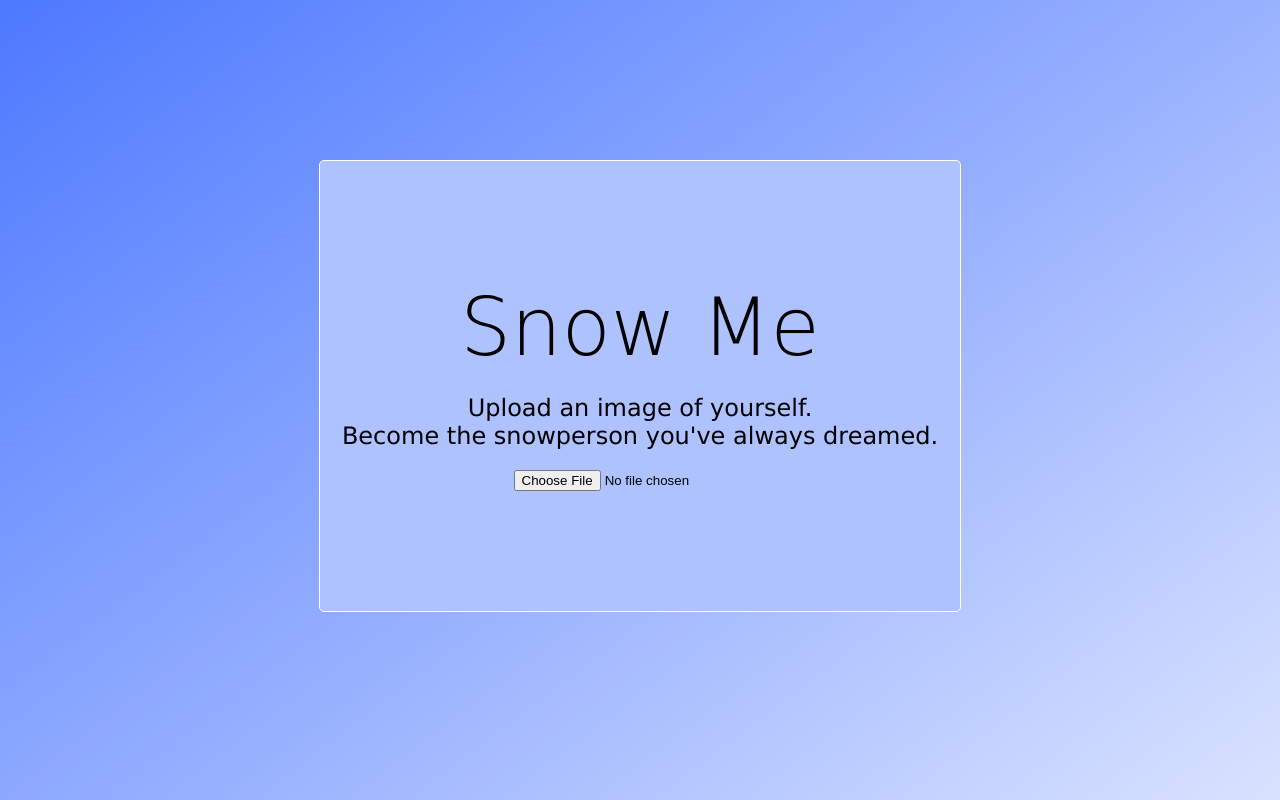
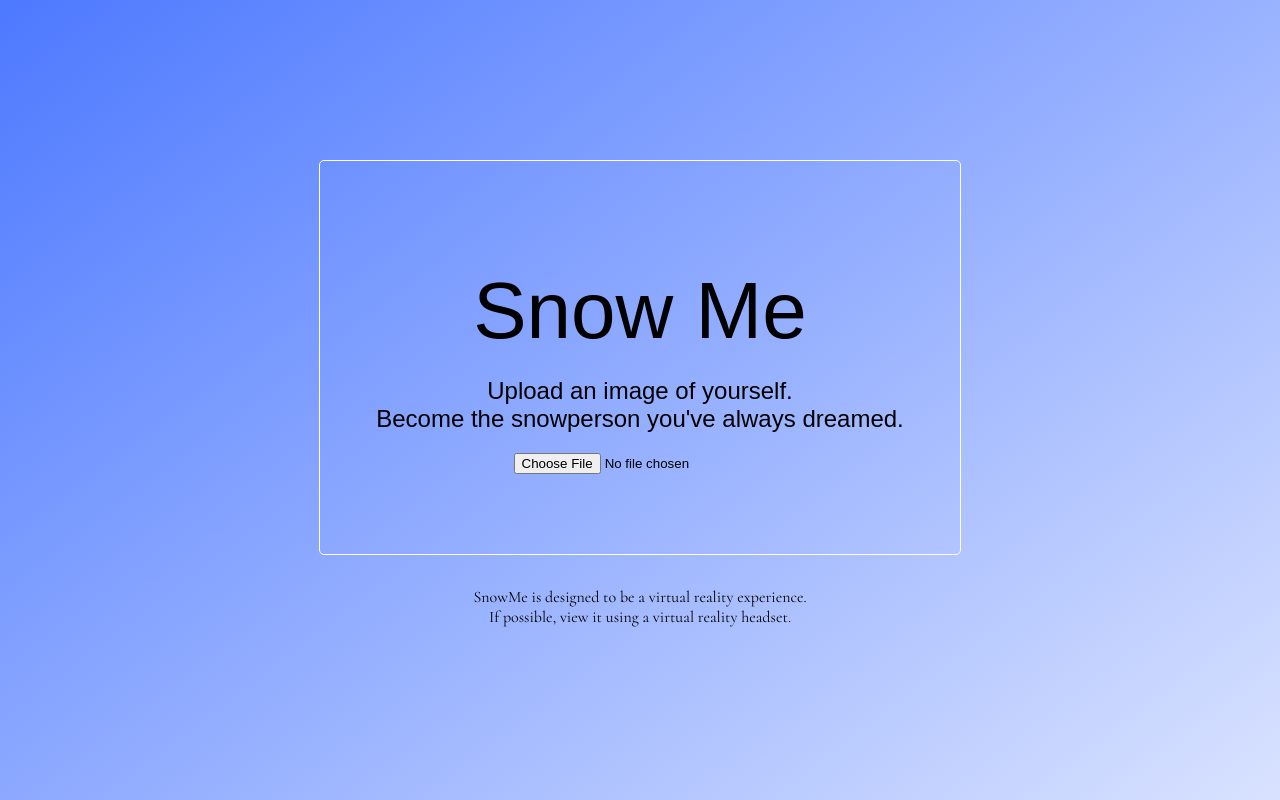
Before and after one commit to verasveras/snowme, a website: page index.html in a window 1280 px wide. Shown: the top 800 px of the page. Drawn offline with Linux system fonts and the light colour scheme; a web font is replaced by a local one.

Commit message:
styling fixed

```diff
--- a/index.html
+++ b/index.html
@@ -5,6 +5,7 @@
     <title>Snow Me : An A-Frame Application</title>
     <meta name="description" content="Snow Me">
     <link rel="stylesheet" type="text/css" href="./css/main.css">
+    <link href="https://fonts.googleapis.com/css?family=Cormorant|Nuntino|Slabo+27px" rel="stylesheet">
     <script src="https://aframe.io/releases/0.4.0/aframe.min.js"></script>
   </head>
   <body>
@@ -13,9 +14,11 @@
       <h1> Snow Me </h1>
       <div id="subheader">
         <h2> Upload an image of yourself. <br> Become the snowperson you've always dreamed. </h2>
-        <input type="file" accept="image/*" id="imageInput">
+        <input type="file" accept="image/*" id="imageInput"><br>
       </div>
     </div>
+    <p id="info"> SnowMe is designed to be a virtual reality experience. <br>
+        If possible, view it using a virtual reality headset.</p>
 
     <div id="scene">
     </div>
--- a/public/css/main.css
+++ b/public/css/main.css
@@ -2,15 +2,15 @@ body {
 	height: 100vh;
 	background-color: #99b3ff;
 	background: linear-gradient(to bottom right, #4d79ff, #e6ecff); /* Standard syntax */
+	font-family: 'Nunito', sans-serif;
+	text-align: center;
 }
 
 .before{
 	margin: 20vh auto 0vh auto;
-	padding: 15vh 0;
+	padding: 13vh 0 10vh;
 	width: 50vw;
-	font-family: Verdana, Geneva, sans-serif;
 	font-weight: lighter;
-	background-color: #ADC2FF;
 	border: 1px solid white;
 	border-radius: 5px;
 	text-align: center;
@@ -19,9 +19,7 @@ body {
 .after{
 	margin: 0vh auto 0vh auto;
 	padding: 2vh 0;
-	font-family: Verdana, Geneva, sans-serif;
 	font-weight: lighter;
-	background-color: #ADC2FF;
 	border: 1px solid white;
 	border-radius: 5px;
 	text-align: center;
@@ -29,10 +27,8 @@ body {
 }
 
 h1 {
-	font-family: cursive;
 	font-size: 5em;
 	margin: 0vh auto 0vh auto;
-	background-color: #ADC2FF;
 	text-align: center;
 	font-weight: lighter;
 }
@@ -40,3 +36,10 @@ h1 {
 h2 {
 	font-weight: lighter;
 }
+
+p {
+	font-family: 'Cormorant', serif;
+	margin: 4vh 0;
+	font-size: 1em;
+	font-weight: lighter;
+}
--- a/public/js/image.js
+++ b/public/js/image.js
@@ -5,12 +5,14 @@ input.addEventListener('change', function(event) {
 	var file = event.target.files[0];
 	var header = document.getElementById('header');
 	var subheader = document.getElementById('subheader');
-	var scene = document.getElementById('scene')
+	var scene = document.getElementById('scene');
+	var info = document.getElementById('info');
 
 
 	header.classList.remove('before');
 	header.classList.add('after');
 	subheader.style.display = 'none';
+	info.style.display = 'none';
 	scene.innerHTML = `<a-scene inspector="url: https://aframe.io/releases/0.3.0/aframe-inspector.min.js">
         <a-assets>
           <img id="faceTexture" src=${URL.createObjectURL(file)}>
```
